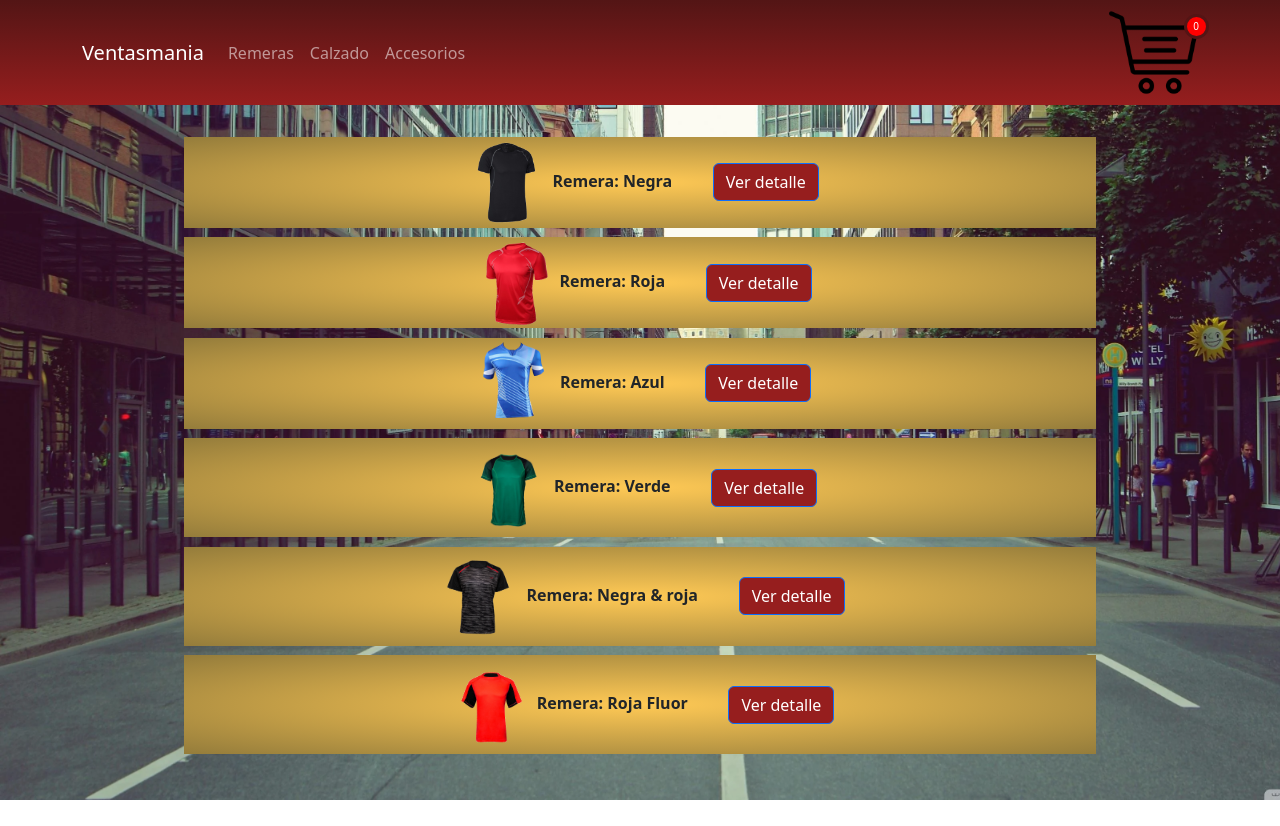
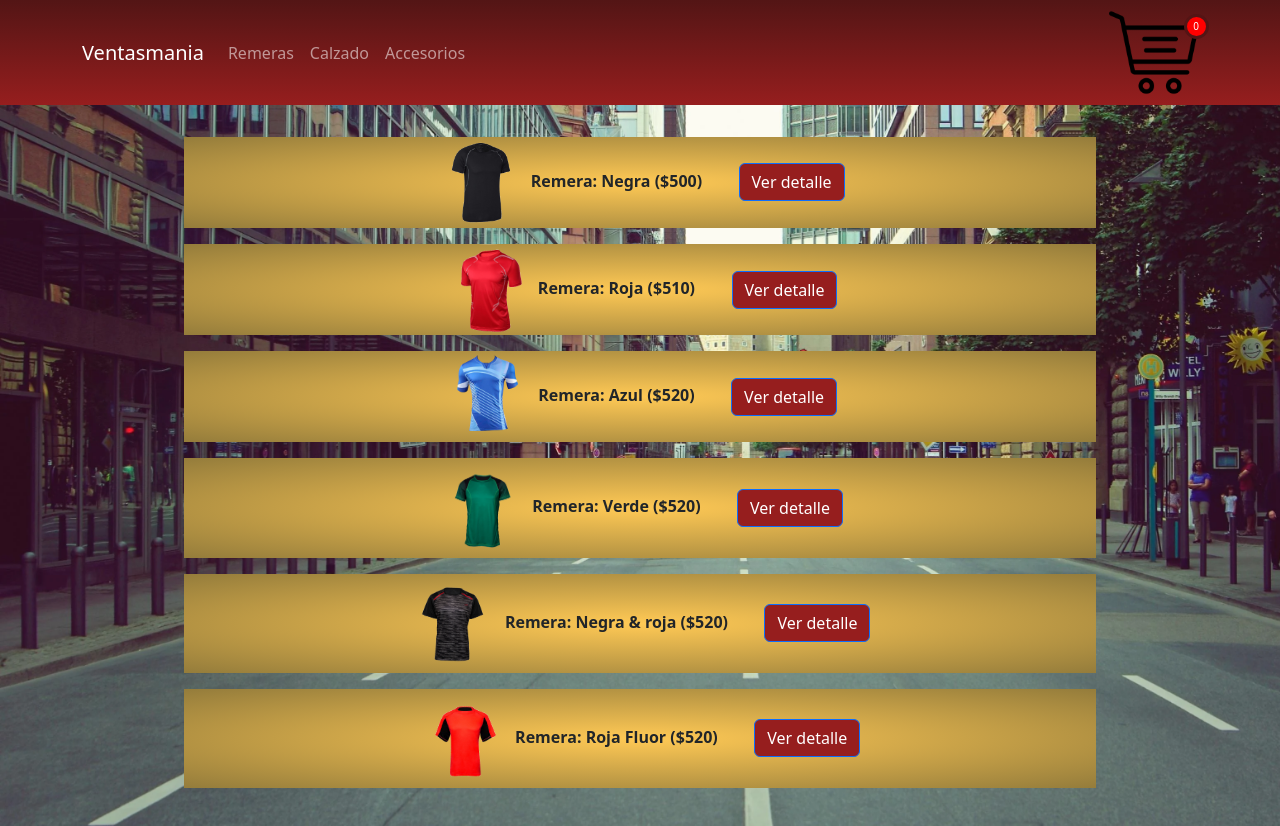
Before and after one commit to MaximilianoTrochonCanto/SegundaPreentregaReact-MaximilianoTrochon, a React (Create React App) app: page / in a window 1280 px wide. Before the commit the page ends 800 px from the top, so only its background shows below. Built offline with nearby package versions, Linux system fonts and the light colour scheme.

Commit message:
commit 3

```diff
--- a/src/componentes/item/item.css
+++ b/src/componentes/item/item.css
@@ -14,3 +14,7 @@
     width: 10%;
     border-radius: 50%;
 }
+
+.no-disponible{
+    text-decoration: line-through;
+}
--- a/src/componentes/item/item.jsx
+++ b/src/componentes/item/item.jsx
@@ -14,8 +14,8 @@ const Item = (props) => {
 
 
     <div className='producto'>
-      <img src={imagen}/>
-      {categoria}: {nombre} <Button as={Link} to={url} className='boton botondetalle' variant="primary">Ver detalle</Button>
+
+      {(stock>0)?<p><img src={imagen}/> {categoria}: {nombre} (${precio})<Button as={Link} to={url} className='boton botondetalle' variant="primary">Ver detalle</Button></p>:<p ><img src={imagen}/> <span className='no-disponible'>{categoria}: {nombre} (no disponible) </span> <Button as={Link} to={url} className='boton botondetalle' variant="primary">Ver detalle</Button></p>}
 
     </div>
 
```
